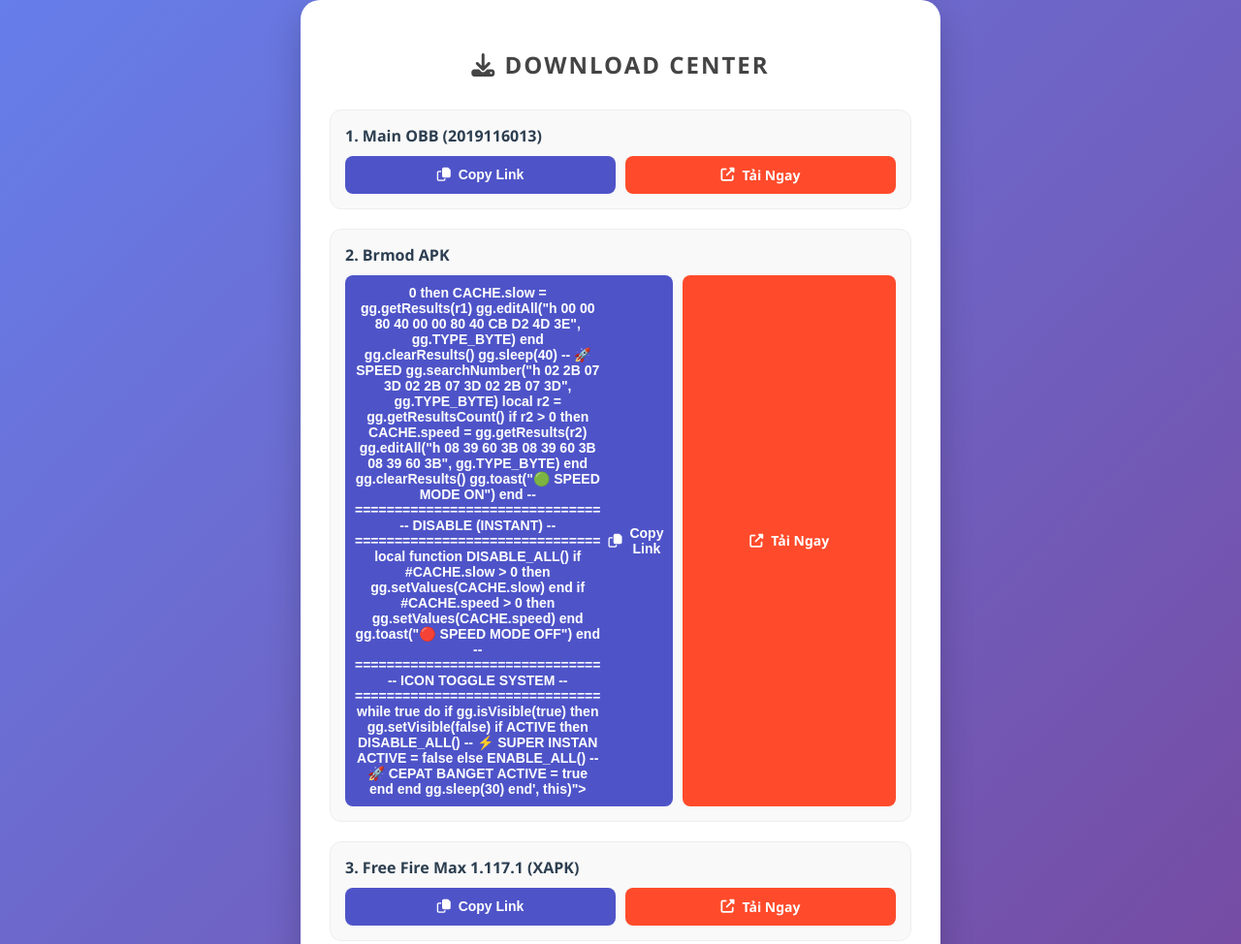
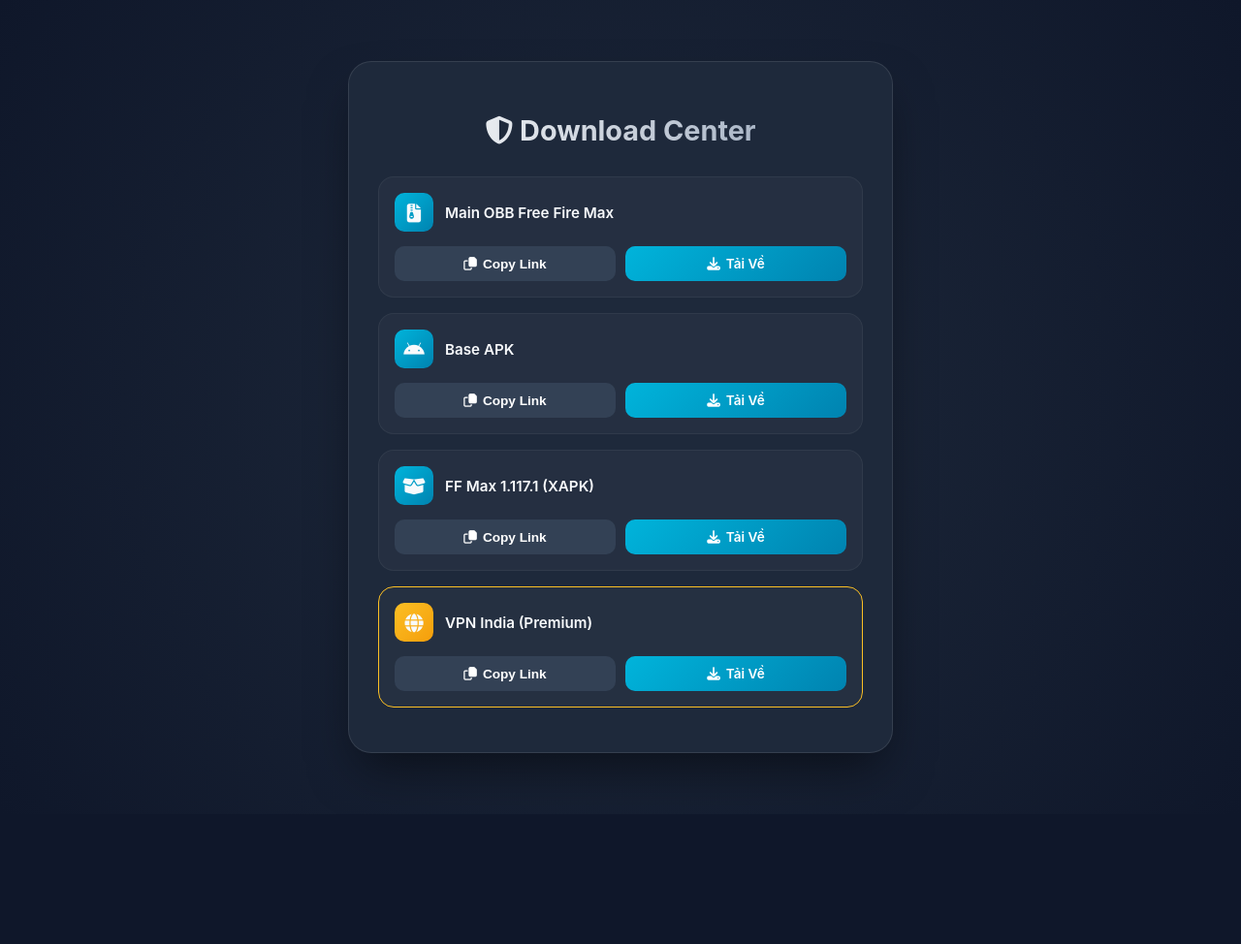
Before and after one commit to bin112299/bin112299.github.io, a plain HTML site: page index.html in a window 1280 px wide. Shown: the top 974 px of the page at 97% size. After the commit the page ends 840 px from the top, so only its background shows below. Drawn offline with Linux system fonts and the light colour scheme.

Commit message:
Update index.html

```diff
--- a/index.html
+++ b/index.html
@@ -3,272 +3,231 @@
 <head>
     <meta charset="UTF-8">
     <meta name="viewport" content="width=device-width, initial-scale=1.0">
-    <title>Danh Sách Link Tải Free Fire Max</title>
+    <title>Game Center - Download Links</title>
     <link rel="stylesheet" href="https://cdnjs.cloudflare.com/ajax/libs/font-awesome/6.4.0/css/all.min.css">
     <style>
         :root {
-            --primary-color: #ff4b2b;
-            --secondary-color: #ff416c;
-            --bg-color: #f4f7f6;
-            --card-bg: #ffffff;
-            --text-color: #333;
+            --primary-gradient: linear-gradient(135deg, #00b4db 0%, #0083b0 100%);
+            --accent-color: #ff4b2b;
+            --bg-color: #0f172a;
+            --card-bg: #1e293b;
+            --text-main: #f8fafc;
+            --text-dim: #94a3b8;
         }
 
         body {
-            font-family: 'Segoe UI', Tahoma, Geneva, Verdana, sans-serif;
-            background: linear-gradient(135deg, #667eea 0%, #764ba2 100%);
+            font-family: 'Inter', system-ui, -apple-system, sans-serif;
+            background-color: var(--bg-color);
+            background-image: radial-gradient(circle at 50% 50%, #1e293b 0%, #0f172a 100%);
+            color: var(--text-main);
             display: flex;
             justify-content: center;
             align-items: center;
             min-height: 100vh;
             margin: 0;
-            color: var(--text-color);
+            padding: 20px;
         }
 
         .container {
-            width: 90%;
-            max-width: 600px;
+            width: 100%;
+            max-width: 500px;
             background: var(--card-bg);
             padding: 30px;
-            border-radius: 20px;
-            box-shadow: 0 15px 35px rgba(0,0,0,0.2);
+            border-radius: 24px;
+            box-shadow: 0 25px 50px -12px rgba(0,0,0,0.5);
+            border: 1px solid rgba(255,255,255,0.1);
         }
 
         h2 {
             text-align: center;
-            color: #444;
+            font-size: 1.8rem;
             margin-bottom: 30px;
-            text-transform: uppercase;
-            letter-spacing: 2px;
+            background: linear-gradient(to right, #fff, #94a3b8);
+            -webkit-background-clip: text;
+            -webkit-text-fill-color: transparent;
         }
 
-        .link-item {
-            background: #f9f9f9;
-            border: 1px solid #eee;
-            padding: 15px;
-            border-radius: 12px;
-            margin-bottom: 20px;
-            transition: transform 0.3s ease;
+        .link-card {
+            background: rgba(255, 255, 255, 0.03);
+            border-radius: 16px;
+            padding: 16px;
+            margin-bottom: 16px;
+            border: 1px solid rgba(255, 255, 255, 0.05);
+            transition: all 0.3s ease;
         }
 
-        .link-item:hover {
-            transform: translateY(-5px);
-            box-shadow: 0 5px 15px rgba(0,0,0,0.05);
+        .link-card:hover {
+            background: rgba(255, 255, 255, 0.07);
+            transform: translateY(-3px);
+            border-color: #00b4db;
+        }
+
+        .file-info {
+            display: flex;
+            align-items: center;
+            gap: 12px;
+            margin-bottom: 15px;
+        }
+
+        .file-icon {
+            width: 40px;
+            height: 40px;
+            background: var(--primary-gradient);
+            border-radius: 10px;
+            display: flex;
+            align-items: center;
+            justify-content: center;
+            font-size: 1.2rem;
         }
 
         .file-name {
-            font-weight: bold;
-            display: block;
-            margin-bottom: 10px;
-            color: #2c3e50;
-            word-break: break-all;
+            font-weight: 600;
+            font-size: 0.95rem;
+            color: var(--text-main);
         }
 
         .button-group {
-            display: flex;
+            display: grid;
+            grid-template-columns: 1fr 1fr;
             gap: 10px;
         }
 
-        button, .download-btn {
-            flex: 1;
+        .btn {
             padding: 10px;
             border: none;
-            border-radius: 8px;
+            border-radius: 10px;
             cursor: pointer;
+            font-size: 0.85rem;
             font-weight: 600;
             display: flex;
             align-items: center;
             justify-content: center;
-            gap: 8px;
-            transition: opacity 0.3s;
+            gap: 6px;
+            transition: all 0.2s;
             text-decoration: none;
-            font-size: 14px;
         }
 
-        .copy-btn {
-            background-color: #4e54c8;
+        .btn-copy {
+            background: #334155;
             color: white;
         }
 
-        .download-btn {
-            background-color: var(--primary-color);
+        .btn-copy:hover { background: #475569; }
+
+        .btn-dl {
+            background: var(--primary-gradient);
             color: white;
         }
 
-        button:active {
-            transform: scale(0.98);
-        }
-
-        .copy-btn.success {
-            background-color: #2ecc71;
-        }
+        .btn-dl:hover { opacity: 0.9; }
 
         /* Toast thông báo */
         #toast {
             visibility: hidden;
             min-width: 200px;
-            background-color: #333;
-            color: #fff;
+            background-color: #10b981;
+            color: white;
             text-align: center;
-            border-radius: 50px;
-            padding: 12px;
+            border-radius: 12px;
+            padding: 14px;
             position: fixed;
-            z-index: 1;
+            z-index: 10;
             bottom: 30px;
-            left: 50%;
-            transform: translateX(-50%);
+            font-weight: 600;
+            box-shadow: 0 10px 15px -3px rgba(0,0,0,0.3);
         }
 
         #toast.show {
             visibility: visible;
-            animation: fadeInOut 2s;
+            animation: slideUp 0.3s, fadeOut 0.3s 1.7s;
         }
 
-        @keyframes fadeInOut {
-            0% {opacity: 0;}
-            20% {opacity: 1;}
-            80% {opacity: 1;}
-            100% {opacity: 0;}
-        }
+        @keyframes slideUp { from {bottom: 0; opacity: 0;} to {bottom: 30px; opacity: 1;} }
+        @keyframes fadeOut { from {opacity: 1;} to {opacity: 0;} }
     </style>
 </head>
 <body>
 
 <div class="container">
-    <h2><i class="fas fa-download"></i> Download Center</h2>
+    <h2><i class="fas fa-shield-alt"></i> Download Center</h2>
 
-    <div class="link-item">
-        <span class="file-name">1. Main OBB (2019116013)</span>
+    <div class="link-card">
+        <div class="file-info">
+            <div class="file-icon"><i class="fas fa-file-archive"></i></div>
+            <div class="file-name">Main OBB Free Fire Max</div>
+        </div>
         <div class="button-group">
-            <button class="copy-btn" onclick="copyToClipboard('https://www.mediafire.com/file/j8etxuml2f32aw9/main.2019116013.com.dts.freefiremax.obb/file', this)">
+            <button class="btn btn-copy" onclick="copyLink('https://www.mediafire.com/file/j8etxuml2f32aw9/main.2019116013.com.dts.freefiremax.obb/file', this)">
                 <i class="far fa-copy"></i> Copy Link
             </button>
-            <a href="https://www.mediafire.com/file/j8etxuml2f32aw9/main.2019116013.com.dts.freefiremax.obb/file" target="_blank" class="download-btn">
-                <i class="fas fa-external-link-alt"></i> Tải Ngay
+            <a href="https://www.mediafire.com/file/j8etxuml2f32aw9/main.2019116013.com.dts.freefiremax.obb/file" target="_blank" class="btn btn-dl">
+                <i class="fas fa-download"></i> Tải Về
             </a>
         </div>
     </div>
 
-    <div class="link-item">
-        <span class="file-name">2. Brmod APK</span>
+    <div class="link-card">
+        <div class="file-info">
+            <div class="file-icon"><i class="fab fa-android"></i></div>
+            <div class="file-name">Base APK</div>
+        </div>
         <div class="button-group">
-            <button class="copy-btn" onclick="copyToClipboard('gg.setVisible(false)
-
--- ===============================
--- DEV INFO
--- ===============================
-local TITLE = "🇮🇩 VUNYXITERZVIP 🇮🇩\n😈 SPEED HACK FF MAX OB13 😈"
-
--- ===============================
--- STATE
--- ===============================
-local ACTIVE = false
-local CACHE = {
-    slow = {},
-    speed = {}
-}
-
--- ===============================
--- ENABLE (VERY FAST)
--- ===============================
-local function ENABLE_ALL()
-    gg.setRanges(gg.REGION_C_ALLOC | gg.REGION_ANONYMOUS)
-
-    -- ⚡ MICRO DELAY (hanya buat sync memory)
-    gg.sleep(40)
-
-    -- 🐌 SLOW MOVEMENT
-    gg.searchNumber("h 00 00 80 40 33 33 93 40 3D 0A F7 3F", gg.TYPE_BYTE)
-    local r1 = gg.getResultsCount()
-    if r1 > 0 then
-        CACHE.slow = gg.getResults(r1)
-        gg.editAll("h 00 00 80 40 00 00 80 40 CB D2 4D 3E", gg.TYPE_BYTE)
-    end
-    gg.clearResults()
-
-    gg.sleep(40)
-
-    -- 🚀 SPEED
-    gg.searchNumber("h 02 2B 07 3D 02 2B 07 3D 02 2B 07 3D", gg.TYPE_BYTE)
-    local r2 = gg.getResultsCount()
-    if r2 > 0 then
-        CACHE.speed = gg.getResults(r2)
-        gg.editAll("h 08 39 60 3B 08 39 60 3B 08 39 60 3B", gg.TYPE_BYTE)
-    end
-    gg.clearResults()
-
-    gg.toast("🟢 SPEED MODE ON")
-end
-
--- ===============================
--- DISABLE (INSTANT)
--- ===============================
-local function DISABLE_ALL()
-    if #CACHE.slow > 0 then
-        gg.setValues(CACHE.slow)
-    end
-    if #CACHE.speed > 0 then
-        gg.setValues(CACHE.speed)
-    end
-    gg.toast("🔴 SPEED MODE OFF")
-end
-
--- ===============================
--- ICON TOGGLE SYSTEM
--- ===============================
-while true do
-    if gg.isVisible(true) then
-        gg.setVisible(false)
-
-        if ACTIVE then
-            DISABLE_ALL() -- ⚡ SUPER INSTAN
-            ACTIVE = false
-        else
-            ENABLE_ALL()  -- 🚀 CEPAT BANGET
-            ACTIVE = true
-        end
-    end
-    gg.sleep(30)
-end', this)">
+            <button class="btn btn-copy" onclick="copyLink('https://www.mediafire.com/file/tb3hn47wx6tryji/base.apk/file', this)">
                 <i class="far fa-copy"></i> Copy Link
             </button>
-            <a href="https://www.mediafire.com/file/toafdb01081jq1a/brmodv2(infernoMods).apk/file" target="_blank" class="download-btn">
-                <i class="fas fa-external-link-alt"></i> Tải Ngay
+            <a href="https://www.mediafire.com/file/tb3hn47wx6tryji/base.apk/file" target="_blank" class="btn btn-dl">
+                <i class="fas fa-download"></i> Tải Về
             </a>
         </div>
     </div>
 
-    <div class="link-item">
-        <span class="file-name">3. Free Fire Max 1.117.1 (XAPK)</span>
+    <div class="link-card">
+        <div class="file-info">
+            <div class="file-icon"><i class="fas fa-box-open"></i></div>
+            <div class="file-name">FF Max 1.117.1 (XAPK)</div>
+        </div>
         <div class="button-group">
-            <button class="copy-btn" onclick="copyToClipboard('https://www.mediafire.com/file/gd79uuf7ts3ov7f/Free_Fire_Max_1.117.1_OBB13.xapk/file', this)">
+            <button class="btn btn-copy" onclick="copyLink('https://www.mediafire.com/file/gd79uuf7ts3ov7f/Free_Fire_Max_1.117.1_OBB13.xapk/file', this)">
                 <i class="far fa-copy"></i> Copy Link
             </button>
-            <a href="https://www.mediafire.com/file/gd79uuf7ts3ov7f/Free_Fire_Max_1.117.1_OBB13.xapk/file" target="_blank" class="download-btn">
-                <i class="fas fa-external-link-alt"></i> Tải Ngay
+            <a href="https://www.mediafire.com/file/gd79uuf7ts3ov7f/Free_Fire_Max_1.117.1_OBB13.xapk/file" target="_blank" class="btn btn-dl">
+                <i class="fas fa-download"></i> Tải Về
+            </a>
+        </div>
+    </div>
+
+    <div class="link-card" style="border-color: #fbbf24;">
+        <div class="file-info">
+            <div class="file-icon" style="background: linear-gradient(135deg, #fbbf24 0%, #f59e0b 100%);"><i class="fas fa-globe"></i></div>
+            <div class="file-name">VPN India (Premium)</div>
+        </div>
+        <div class="button-group">
+            <button class="btn btn-copy" onclick="copyLink('https://www.mediafire.com/file/835gmkh1rk6vc9i/bindz102.apk/file', this)">
+                <i class="far fa-copy"></i> Copy Link
+            </button>
+            <a href="https://www.mediafire.com/file/835gmkh1rk6vc9i/bindz102.apk/file" target="_blank" class="btn btn-dl">
+                <i class="fas fa-download"></i> Tải Về
             </a>
         </div>
     </div>
 </div>
 
-<div id="toast">Đã sao chép liên kết!</div>
+<div id="toast">Đã copy link thành công!</div>
 
 <script>
-    function copyToClipboard(text, btn) {
+    function copyLink(text, btn) {
         navigator.clipboard.writeText(text).then(() => {
-            // Hiển thị toast
             const toast = document.getElementById("toast");
             toast.className = "show";
-            setTimeout(() => { toast.className = toast.className.replace("show", ""); }, 2000);
+            setTimeout(() => { toast.className = ""; }, 2000);
 
-            // Hiệu ứng nút
-            const originalText = btn.innerHTML;
-            btn.innerHTML = '<i class="fas fa-check"></i> Done!';
-            btn.classList.add('success');
+            const originalHtml = btn.innerHTML;
+            btn.innerHTML = '<i class="fas fa-check"></i> Đã Copy';
+            btn.style.backgroundColor = '#10b981';
 
             setTimeout(() => {
-                btn.innerHTML = originalText;
-                btn.classList.remove('success');
+                btn.innerHTML = originalHtml;
+                btn.style.backgroundColor = '';
             }, 2000);
         });
     }
```
